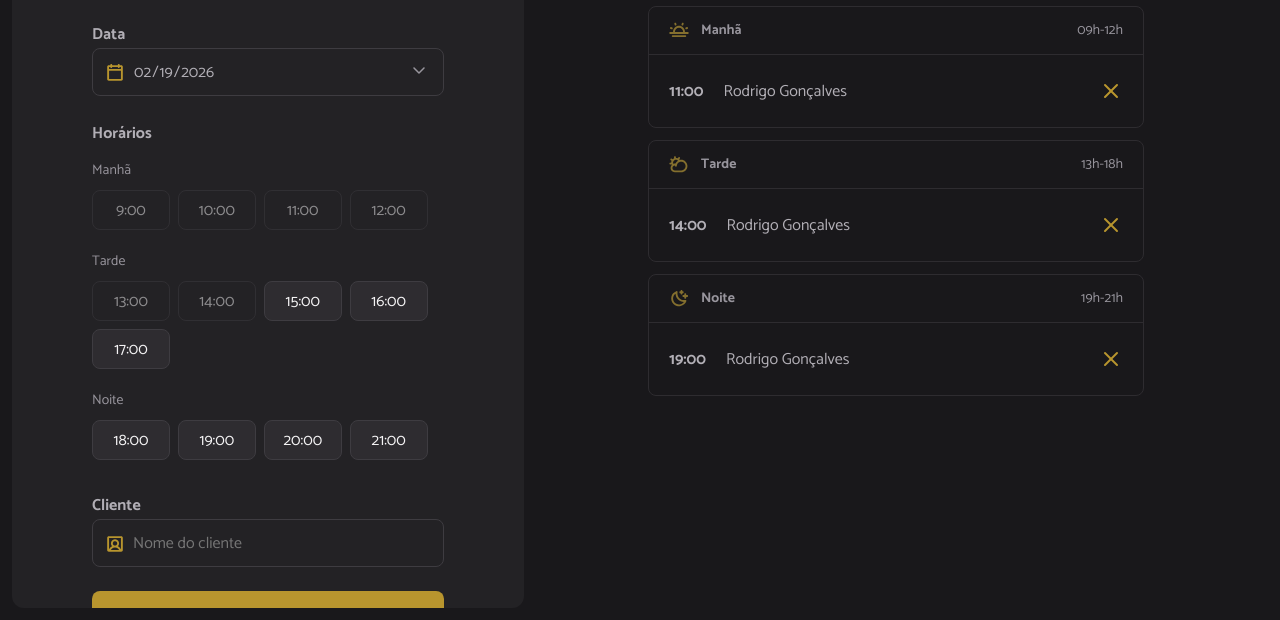
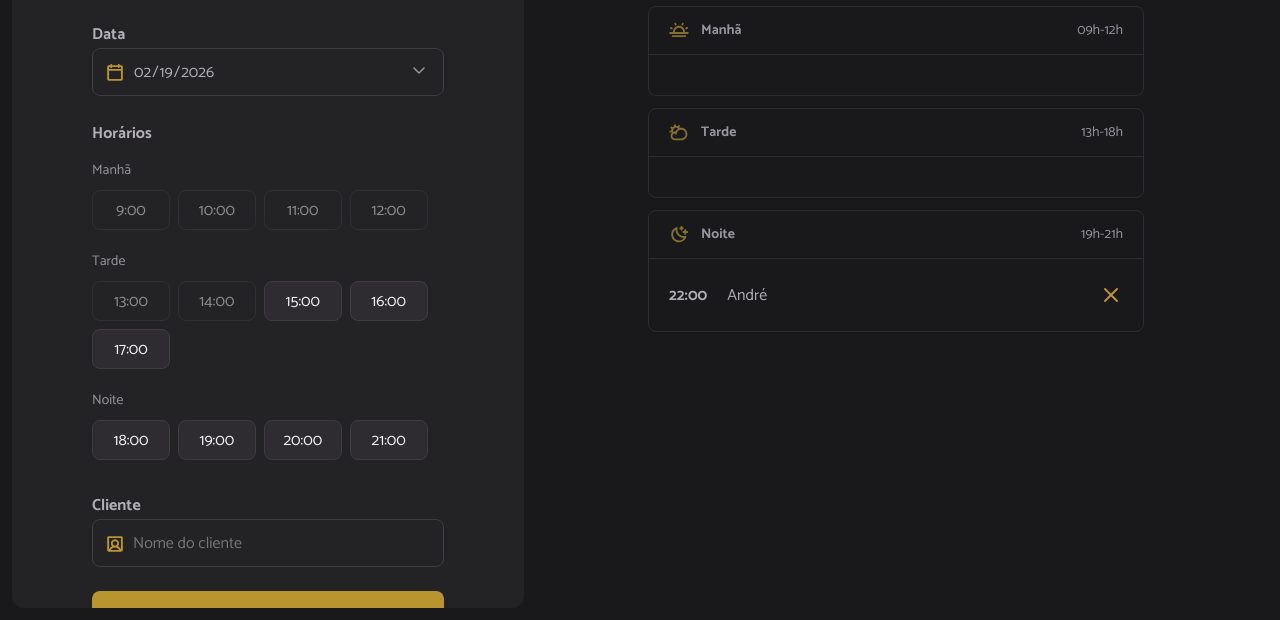
Before and after one commit to AndrePassoni/HairDay, a website built with webpack: page index.html in a window 1280 px wide. Shown: the part 180-800 px from the top of the page. Built offline with nearby package versions, Linux system fonts and the light colour scheme; data requests are answered from the project's data file.

Commit message:
showing daily appointments

```diff
--- a/src/modules/schedules/load.js
+++ b/src/modules/schedules/load.js
@@ -1,5 +1,6 @@
 import { scheduleFetchByDay } from "../../services/schedule-fetch-by-day.js"
 import { hoursLoad } from "../form/hours-load.js"
+import { schedulesShow } from "./show.js"
 
 const selectedDate = document.getElementById("date")
 
@@ -8,5 +9,7 @@
 
     const dailySchedules = await scheduleFetchByDay({ date })
 
+    schedulesShow({ dailySchedules })
+
     hoursLoad({ date })
 }
--- /dev/null
+++ b/src/modules/schedules/show.js
@@ -0,0 +1,44 @@
+import dayjs from "dayjs";
+
+const periodMorning = document.getElementById("period-morning")
+const periodAfternoon = document.getElementById("period-afternoon")
+const periodNight = document.getElementById("period-night")
+
+export function schedulesShow({ dailySchedules }) {
+    try {
+        periodMorning.innerHTML = ""
+        periodAfternoon.innerHTML = ""
+        periodNight.innerHTML = ""
+
+        dailySchedules.forEach((schedule) => {
+            const item = document.createElement("li")
+            item.setAttribute("data-id", schedule.id)
+            const time = document.createElement("strong")
+            time.textContent = dayjs(schedule.when).format("HH:mm")
+            const name = document.createElement("span")
+            name.textContent = schedule.name
+
+            const cancelIcon = document.createElement("img")
+            cancelIcon.classList.add("cancel-icon")
+            cancelIcon.setAttribute("src", "./src/assets/cancel.svg")
+
+            item.append(time, name, cancelIcon)
+
+            const hour = dayjs(schedule.when).hour()
+
+            if (hour <= 12) {
+                periodMorning.appendChild(item)
+            }
+            else if (hour > 12 && hour < 18) {
+                periodAfternoon.appendChild(item)
+            }
+            else {
+                periodNight.appendChild(item)
+            }
+        })
+
+    } catch (error) {
+        console.log(error)
+        alert("Não foi possível exibir os agendamentos")
+    }
+}
```
Also changed, not shown: index.html (+6 -6 lines).
